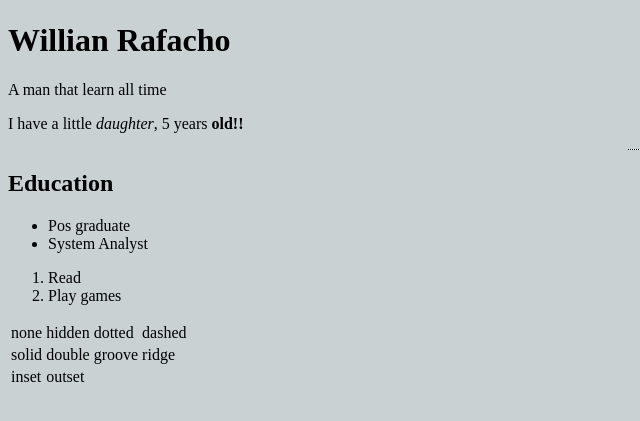
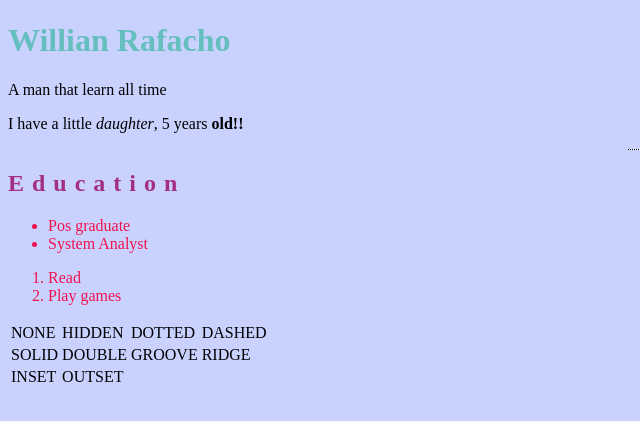
Before and after one commit to wrafacho/cv, a plain HTML site: page index.html in a window 1280 px wide. Shown: the part 311-732 px from the top of the page, without its empty margins (0-640 px from the left). Drawn offline with Linux system fonts and the light colour scheme.

Commit message:
ok ok ok ok

```diff
--- /dev/null
+++ b/css/styles.css
@@ -0,0 +1,24 @@
+body{
+  background-color: #c9d1ff;
+}
+hr{
+  background-color: white;
+  border-style: dotted none none;
+  border-right: none;
+  border-width:1px;
+  width:25px;
+}
+h1{
+  color: #66bfbf;
+}
+h2{
+  color: #a32f80;
+  letter-spacing: 8px;
+
+}
+td{
+  text-transform: uppercase;
+}
+li{
+  color: #f0134d
+}
--- a/index.html
+++ b/index.html
@@ -3,18 +3,7 @@
     <head>
       <meta charset="utf-8">
       <title>♡ Lorena Personal Site</title>
-      <style>
-      body{
-        background-color: #c9d1d3;
-      }
-      hr{
-        background-color: white;
-        border-style: dotted none none;
-        border-right: ;
-        border-width:1px;
-        width:25px;
-      }
-      </style>
+      <link rel="stylesheet" href="css/styles.css">
     </head>
     <body>
       <img src="https://twitter.com/wrafacho/photo" >
```
